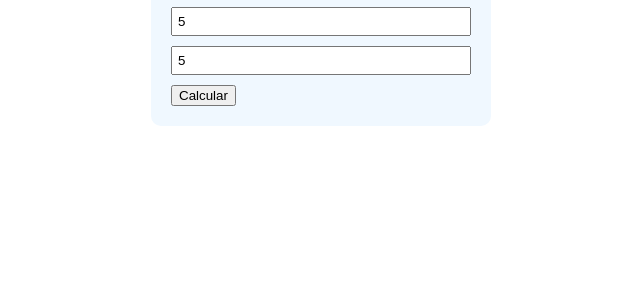
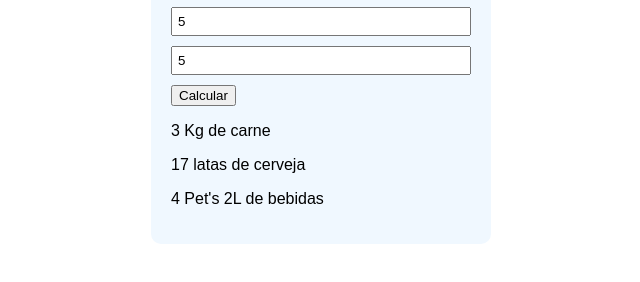
Before and after one commit to JairoSanctorum/progBR-projetos, a plain HTML site: page churrascometro/index.html in a window 1280 px wide. Both pictures are taken after typing "5", "5", "5" into the empty fields and a click on the button "Calcular". Shown: the part 140-422 px from the top of the page, without its empty margins (319-959 px from the left). Drawn offline with Linux system fonts and the light colour scheme.

Commit message:
Adicionando JS no projeto

```diff
--- a/churrascometro/index.html
+++ b/churrascometro/index.html
@@ -14,7 +14,7 @@
         <input type="number" name="adultos" id="adultos" placeholder="Adultos">
         <input type="number" name="criancas" id="criancas" placeholder="Crianças">
         <input type="number" name="duracao" id="duracao" placeholder="Duração (h)">
-        <button>Calcular</button>
+        <button onclick="calcular()">Calcular</button>
 
         <div id="resultado">
 
--- a/churrascometro/scripts/script.js
+++ b/churrascometro/scripts/script.js
@@ -0,0 +1,53 @@
+// carne - 400 gr por pessoa       + de 6 horas - 650
+// cerveja - 1200 ml por pessoa    + de 6 horas - 2000 ml
+// refrigerante/agua - 1000 ml por pessoa + 6 horas 1500 ml
+
+// crianças valem por 0,5
+
+let inputAdultos = document.getElementById("adultos");
+let inputCriancas = document.getElementById("criancas");
+let inputDuracao = document.getElementById("duracao");
+
+let resultado = document.getElementById("resultado");
+
+function calcular() {
+    console.log("Calculando...");
+
+    let adultos = inputAdultos.value;
+    let criancas = inputCriancas.value;
+    let duracao = inputDuracao.value;
+
+    let qdtTotalCarne = carnePP(duracao) * adultos + (carnePP(duracao) / 2 * criancas);
+    let qdtTotalCerveja = cervejaPP(duracao) * adultos;
+    let qdtTotalBebidas = bebidasPP(duracao) * adultos + (bebidasPP(duracao) / 2 * criancas);
+
+    resultado.innerHTML = `<p>${qdtTotalCarne / 1000} Kg de carne</p>`
+    resultado.innerHTML += `<p>${Math.ceil(qdtTotalCerveja / 355)} latas de cerveja</p>`
+    resultado.innerHTML += `<p>${Math.ceil(qdtTotalBebidas / 2000)} Pet's 2L de bebidas</p>`
+
+
+}
+
+function carnePP(duracao){             //carnePP = carne por pessoa
+    if (duracao >= 6) {
+        return 650;
+    } else {
+        return 400;
+    }
+}
+
+function cervejaPP(duracao){             //cervejaPP = cerveja por pessoa
+    if (duracao >= 6) {
+        return 2000;
+    } else {
+        return 1200;
+    }
+}
+
+function bebidasPP(duracao){             //bebidasPP = bebidas por pessoa
+    if (duracao >= 6) {
+        return 1500;
+    } else {
+        return 1000;
+    }
+}
```
